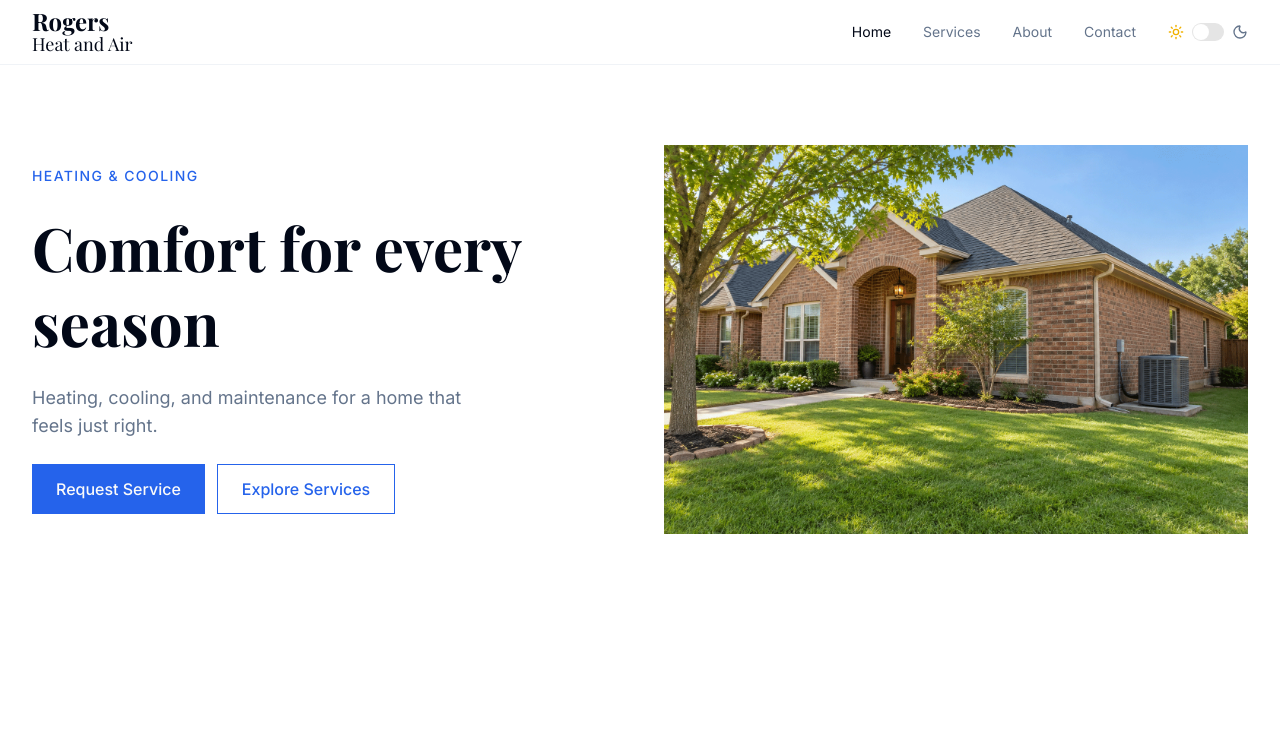
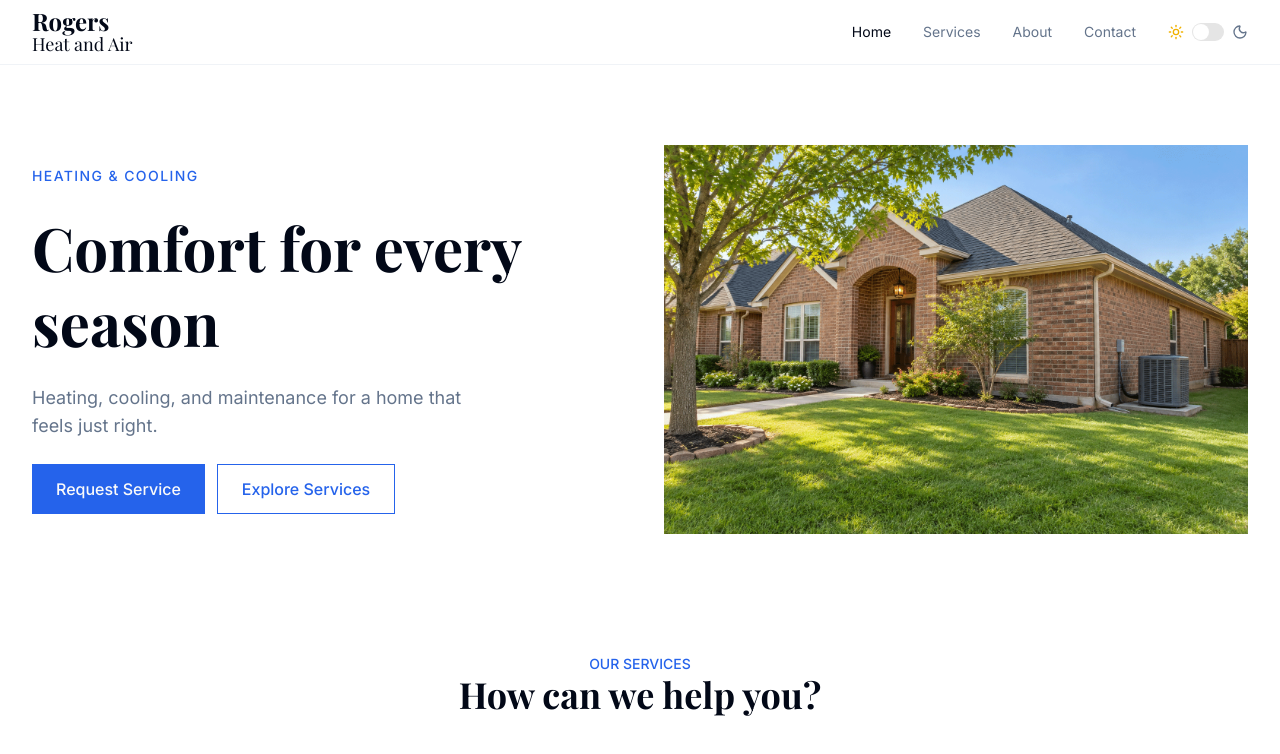
Before and after one commit to KentHefley/rogers-heat-and-air, a Next.js app: page / in a window 1280 px wide. Shown: the top 754 px of the page. Built offline with nearby package versions, Linux system fonts and the light colour scheme; a web font is replaced by a local one.

Commit message:
first commit of the offerings section

```diff
--- a/app/page.tsx
+++ b/app/page.tsx
@@ -1,8 +1,12 @@
 import Image from "next/image";
 import Header from "../components/header";
+import Offerings from "../components/offerings";
 
 export default function Home() {
   return (
+    <>
     <Header />
+    <Offerings />
+    </>
   );
 }
--- /dev/null
+++ b/components/offerings.tsx
@@ -0,0 +1,11 @@
+export default function Offerings() {
+    return (
+        <div className="flex flex-col items-center justify-center gap-4 py-10 px-5 md:px-20 lg:px-40 xl:px-60">
+            <div className="flex flex-col items-center">
+                <p className="text-sm font-medium uppercase text-primary">Our Services</p>
+                <h2 className="text-4xl font-bold font-serif">How can we help you?</h2>
+            </div>
+        </div>
+
+    )
+}
```
